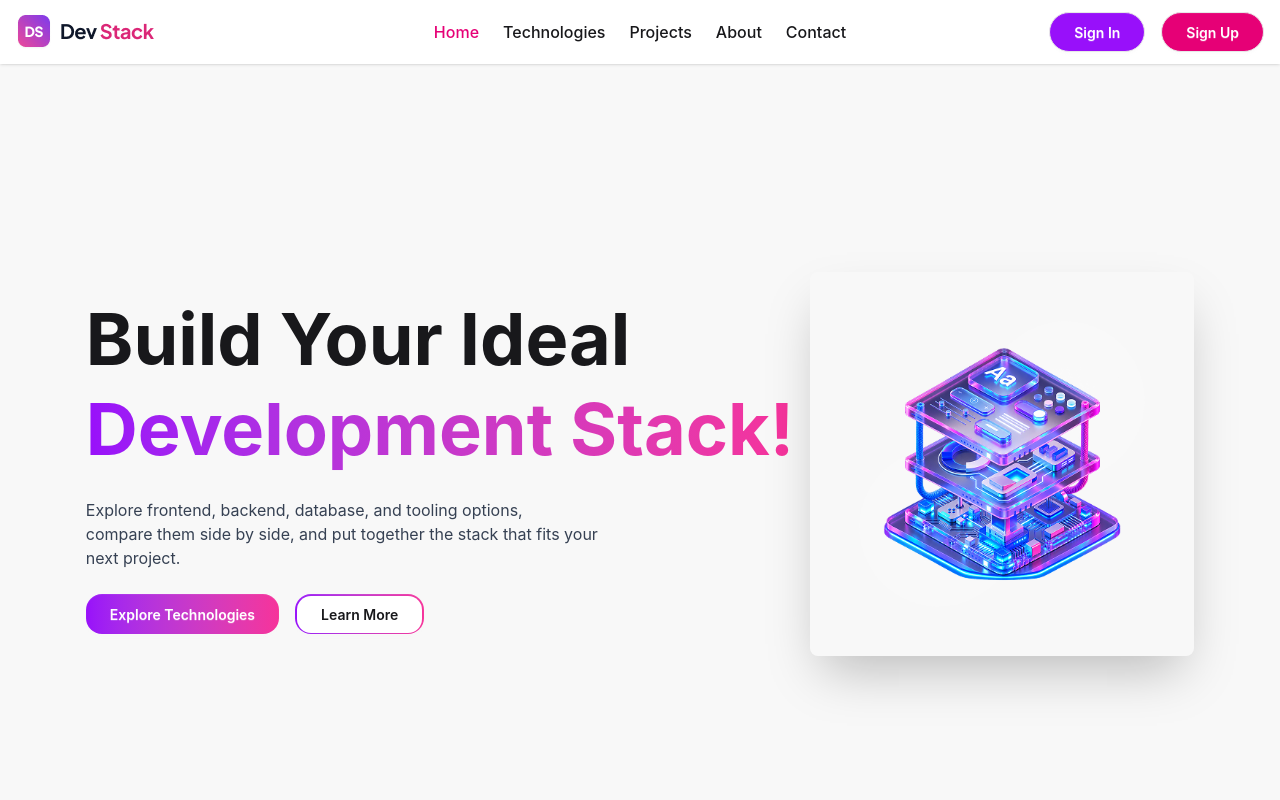
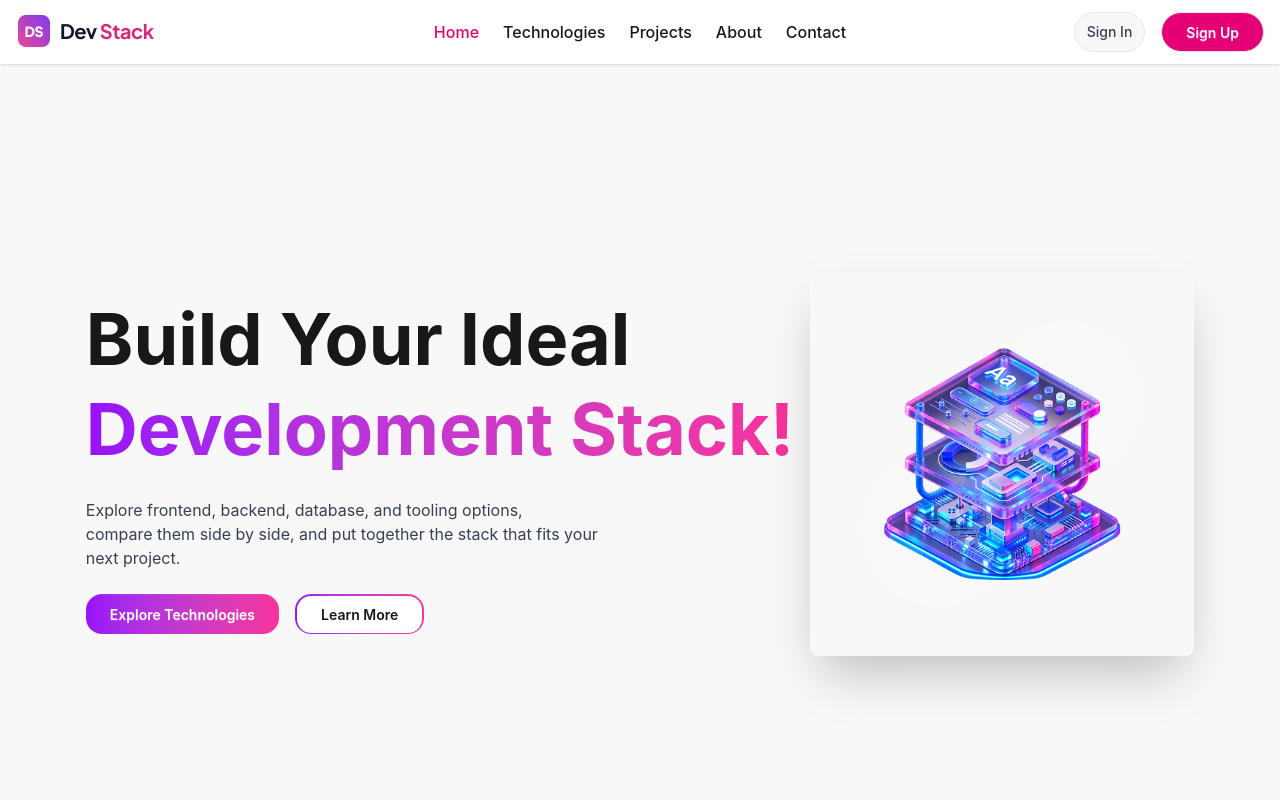
Before and after one commit to tishadey45/dev-stack, a React (Vite) app: page / in a window 1280 px wide. Shown: the top 800 px of the page. Built offline with nearby package versions, Linux system fonts and the light colour scheme.

Commit message:
:tada: navbar button updated

```diff
--- a/src/components/Navbar.tsx
+++ b/src/components/Navbar.tsx
@@ -31,7 +31,7 @@ const Navbar = () => {
             <li className="hover:text-purple-600 transition">Contact</li>
           </ul>
           <div className="flex justify-end items-center gap-2 lg:gap-4">
-            <button className="btn bg-purple-600 text-white rounded-full px-4 lg:px-6">
+            <button className="btn rounded-full px-3 py-2 text-sm font-medium text-gray-700 transition hover:text-pink-600">
               Sign In
             </button>
 
```
